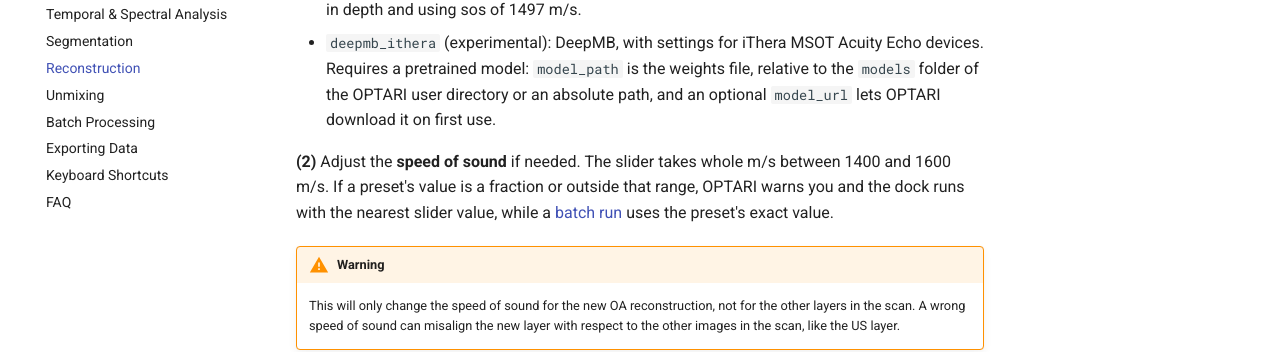
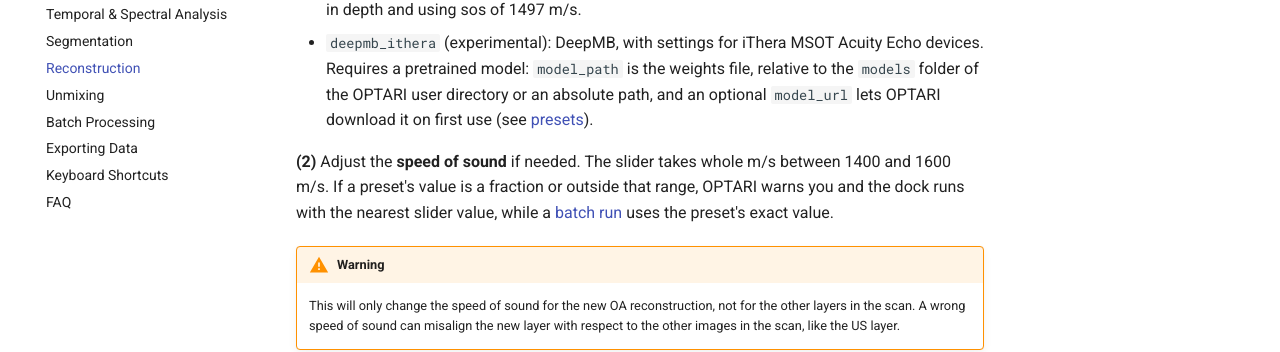
Before and after one commit to Mo-Sc/OPTARI, an MkDocs documentation site: the page built from docs/user-guide/reconstruction.md, in a window 1280 px wide and 900 px high, scrolled down 1004 px. Shown: the part 175-527 px from the top of the window. Built offline with MkDocs 1.6.1 and Material for MkDocs 9.7.7, drawn with Linux system fonts in a browser that asks for light colours; comment, search, counter and statistics services are not loaded.

```diff
--- a/docs/user-guide/reconstruction.md
+++ b/docs/user-guide/reconstruction.md
@@ -13,7 +13,7 @@ To create a new reconstruction, raw time series data must be available — eithe
 
 - `backproject_clinical`: default reconstruction settings from PATATO.
 - `backproject_ithera`: PATATO backprojection, with settings that closely resemble the default iThera backprojection: preprocessed with a 50kHz high-pass filter, correcting for the scanner's acquisition delay, keeping the impulse-response correction from moving the image in depth and using sos of 1497 m/s.
-- `deepmb_ithera` (experimental): DeepMB, with settings for iThera MSOT Acuity Echo devices. Requires a pretrained model: `model_path` is the weights file, relative to the `models` folder of the OPTARI user directory or an absolute path, and an optional `model_url` lets OPTARI download it on first use.
+- `deepmb_ithera` (experimental): DeepMB, with settings for iThera MSOT Acuity Echo devices. Requires a pretrained model: `model_path` is the weights file, relative to the `models` folder of the OPTARI user directory or an absolute path, and an optional `model_url` lets OPTARI download it on first use (see [presets](../configuration/presets.md#reconstruction-presets-presetsreconstruction)).
 
 **(2)** Adjust the **speed of sound** if needed. The slider takes whole m/s between 1400 and 1600 m/s. If a preset's value is a fraction or outside that range, OPTARI warns you and the dock runs with the nearest slider value, while a [batch run](batch-processing.md) uses the preset's exact value.
 
```
Also changed, not shown: docs/configuration/presets.md (+2 -0 lines), 1 other file.
